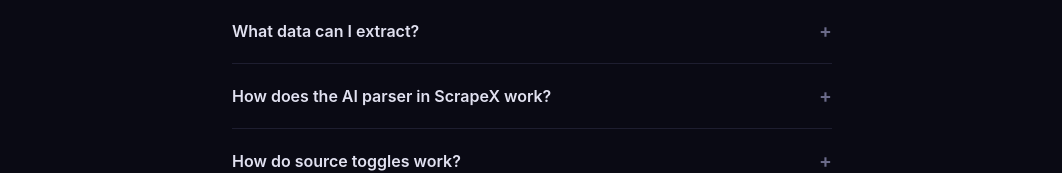
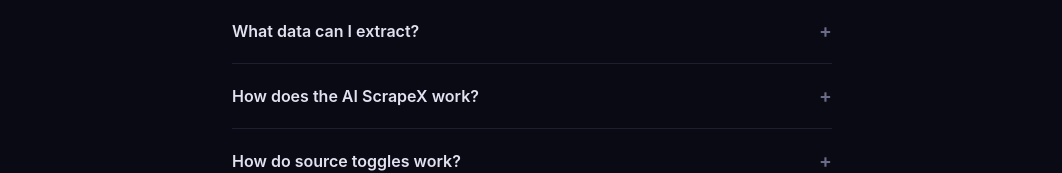
Before and after one commit to zed411/-scrapex, a website: page public/index.html in a window 1280 px wide. Shown: the part 2068-2241 px from the top of the page, without its empty margins (108-1170 px from the left). Drawn offline with Linux system fonts and the light colour scheme.

Commit message:
Clean up FAQ question text

```diff
--- a/public/index.html
+++ b/public/index.html
@@ -145,7 +145,7 @@
           <div class="faq-a">ScrapeX extracts business leads (emails, phones, LinkedIn), web search results with snippets, and YouTube video data from any search query.</div>
         </div>
         <div class="faq-item">
-          <div class="faq-q" onclick="this.parentNode.classList.toggle('open')">How does the AI parser in ScrapeX work?</div>
+          <div class="faq-q" onclick="this.parentNode.classList.toggle('open')">How does the AI ScrapeX work?</div>
           <div class="faq-a">Just type naturally like &quot;find plumbers in Austin with email&quot; and ScrapeX auto-detects your location and keywords, then highlights them in the search fields. No complex syntax needed.</div>
         </div>
         <div class="faq-item">
```
